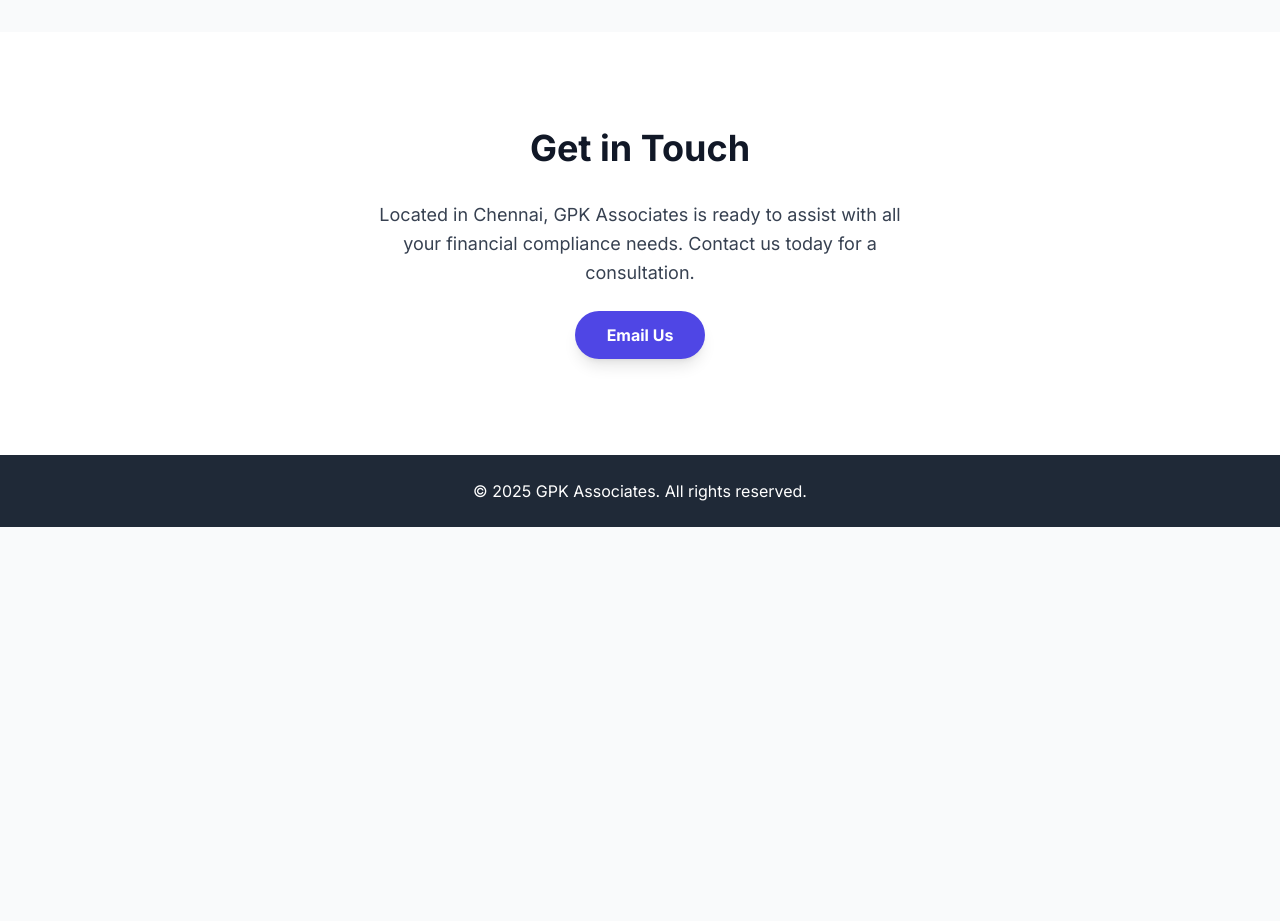
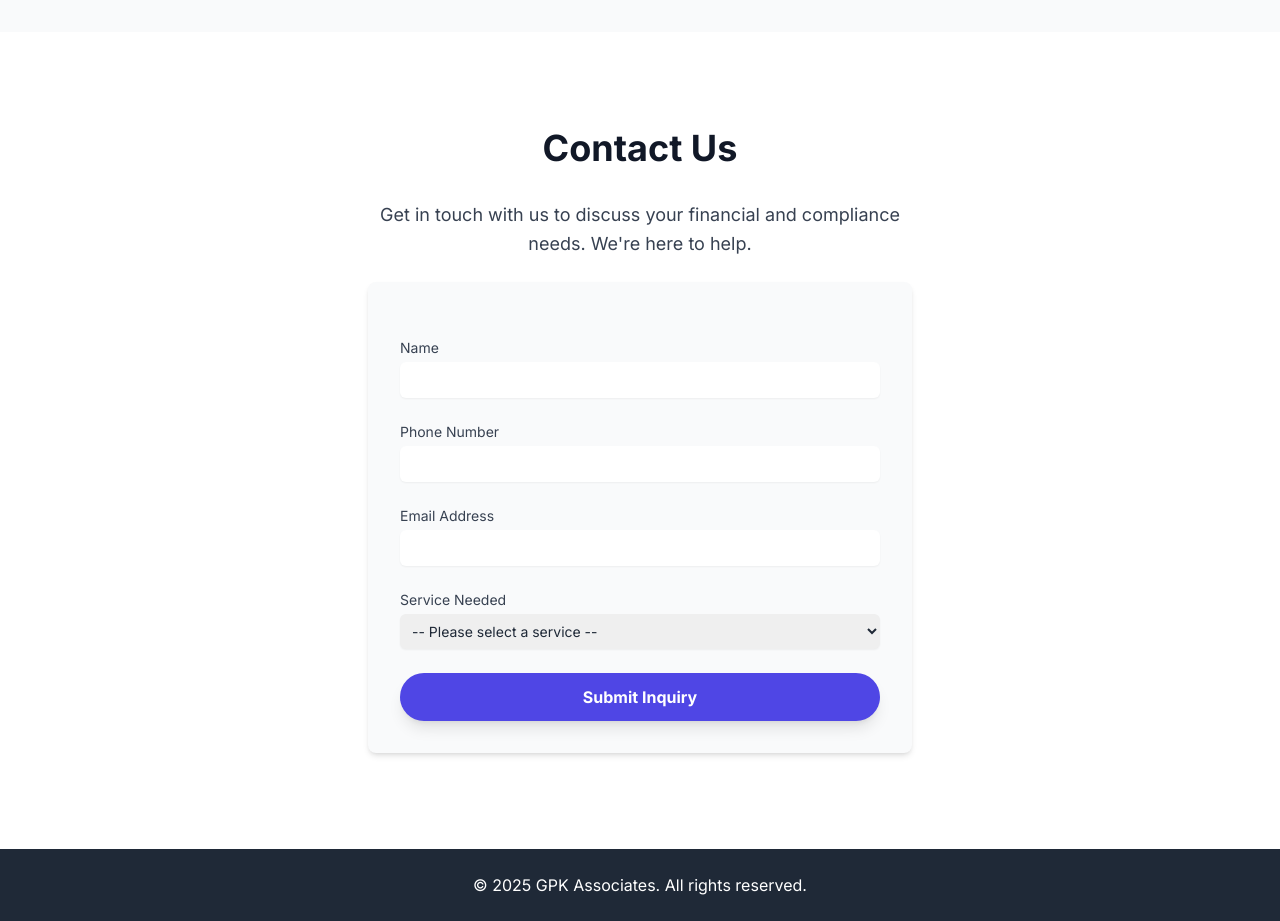
Before and after one commit to Ganeshgmls24/GPK_Associates, a plain HTML site: page index.html in a window 1280 px wide. Shown: the part 1840-2761 px from the top of the page. Before the commit the page ends 2367 px from the top, so only its background shows below. Drawn offline with nearby package versions, Linux system fonts and the light colour scheme.

Commit message:
Update index.html

```diff
--- a/index.html
+++ b/index.html
@@ -122,7 +122,7 @@
                 <!-- Service Card 4 -->
                 <div class="bg-white p-8 rounded-lg shadow-md hover:shadow-xl transition duration-300 transform hover:-translate-y-1">
                     <div class="text-indigo-600 mb-4 text-center">
-                        <!-- Icon for Firm Registration -->
+                        <!-- Icon for Company Registration -->
                         <svg xmlns="http://www.w3.org/2000/svg" class="h-12 w-12 mx-auto" fill="none" viewBox="0 0 24 24" stroke="currentColor" stroke-width="2">
                             <path stroke-linecap="round" stroke-linejoin="round" d="M12 4.354a4 4 0 110 5.292M15 21H3v-1a6 6 0 0112 0v1zm0 0h6v-1a6 6 0 00-9-5.147M9 16a3.5 3.5 0 11-7 0 3.5 3.5 0 017 0z" />
                         </svg>
@@ -158,18 +158,47 @@
         </div>
     </section>
 
-    <!-- Contact Section -->
+    <!-- Contact Section with Form -->
     <section id="contact" class="py-16 md:py-24 bg-white">
-        <div class="container mx-auto px-4 max-w-xl text-center">
-            <h2 class="text-4xl font-bold text-gray-900 mb-8">Get in Touch</h2>
-            <p class="text-lg text-gray-700 leading-relaxed mb-6">
-                Located in Chennai, GPK Associates is ready to assist with all your financial compliance needs. Contact us today for a consultation.
+        <div class="container mx-auto px-4 max-w-xl">
+            <h2 class="text-4xl font-bold text-gray-900 text-center mb-8">Contact Us</h2>
+            <p class="text-lg text-gray-700 text-center leading-relaxed mb-6">
+                Get in touch with us to discuss your financial and compliance needs. We're here to help.
             </p>
-            <div class="flex justify-center items-center space-x-4">
-                <a href="mailto:your_email@example.com" class="bg-indigo-600 text-white font-bold py-3 px-8 rounded-full shadow-lg hover:bg-indigo-700 transition duration-300 transform hover:scale-105">
-                    Email Us
-                </a>
-            </div>
+            <!-- The Form -->
+            <form name="contact" method="POST" data-netlify="true" class="space-y-6 bg-gray-50 p-8 rounded-lg shadow-md">
+                <input type="hidden" name="form-name" value="contact" />
+                <div>
+                    <label for="name" class="block text-sm font-medium text-gray-700">Name</label>
+                    <input type="text" id="name" name="name" required class="mt-1 block w-full rounded-md border-gray-300 shadow-sm focus:border-indigo-500 focus:ring-indigo-500 sm:text-sm p-2">
+                </div>
+                <div>
+                    <label for="phone" class="block text-sm font-medium text-gray-700">Phone Number</label>
+                    <input type="tel" id="phone" name="phone" required class="mt-1 block w-full rounded-md border-gray-300 shadow-sm focus:border-indigo-500 focus:ring-indigo-500 sm:text-sm p-2">
+                </div>
+                <div>
+                    <label for="email" class="block text-sm font-medium text-gray-700">Email Address</label>
+                    <input type="email" id="email" name="email" required class="mt-1 block w-full rounded-md border-gray-300 shadow-sm focus:border-indigo-500 focus:ring-indigo-500 sm:text-sm p-2">
+                </div>
+                <div>
+                    <label for="service" class="block text-sm font-medium text-gray-700">Service Needed</label>
+                    <select id="service" name="service" required class="mt-1 block w-full rounded-md border-gray-300 shadow-sm focus:border-indigo-500 focus:ring-indigo-500 sm:text-sm p-2">
+                        <option value="">-- Please select a service --</option>
+                        <option value="Income Tax Filing">Income Tax Filing</option>
+                        <option value="GST & Regular Filing">GST & Regular Filing</option>
+                        <option value="MCA & Bookkeeping">MCA & Bookkeeping</option>
+                        <option value="Company & LLP Incorporation">Company & LLP Incorporation</option>
+                        <option value="Firm Registration">Firm Registration</option>
+                        <option value="TDS & TCS Filing">TDS & TCS Filing</option>
+                        <option value="Other">Other</option>
+                    </select>
+                </div>
+                <div>
+                    <button type="submit" class="w-full bg-indigo-600 text-white font-bold py-3 px-8 rounded-full shadow-lg hover:bg-indigo-700 transition duration-300 transform hover:scale-105">
+                        Submit Inquiry
+                    </button>
+                </div>
+            </form>
         </div>
     </section>
 
```
